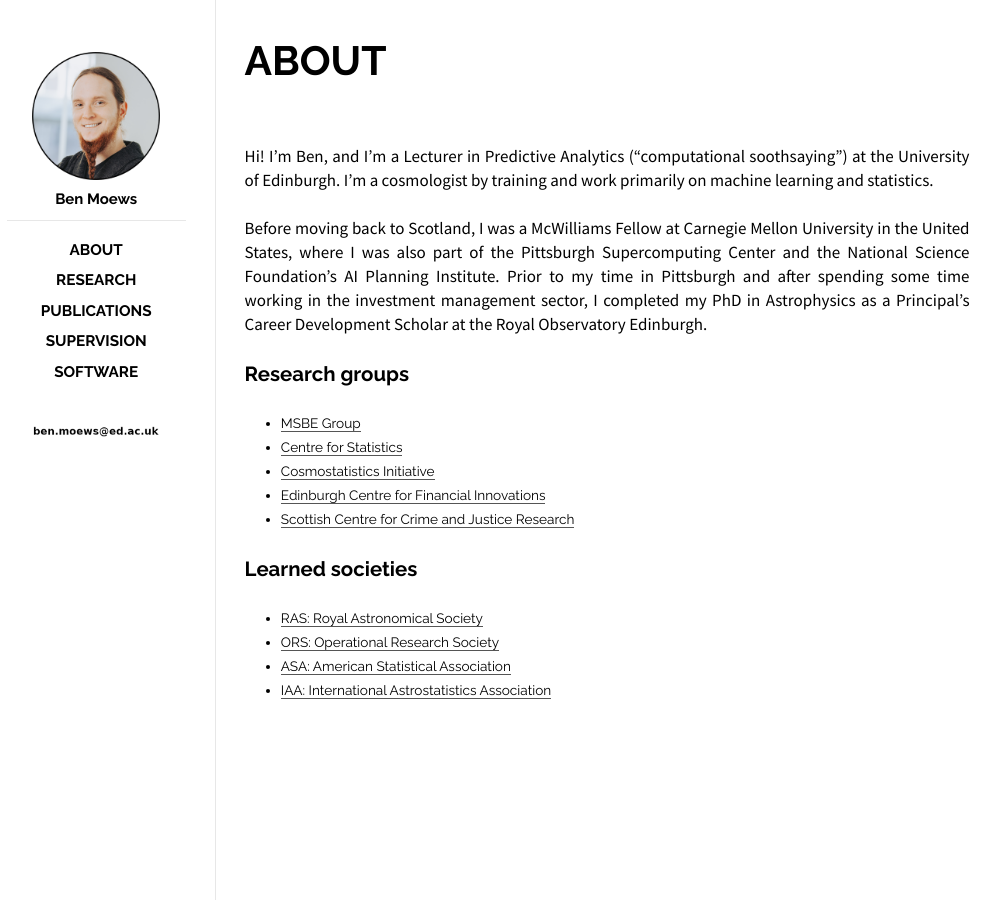
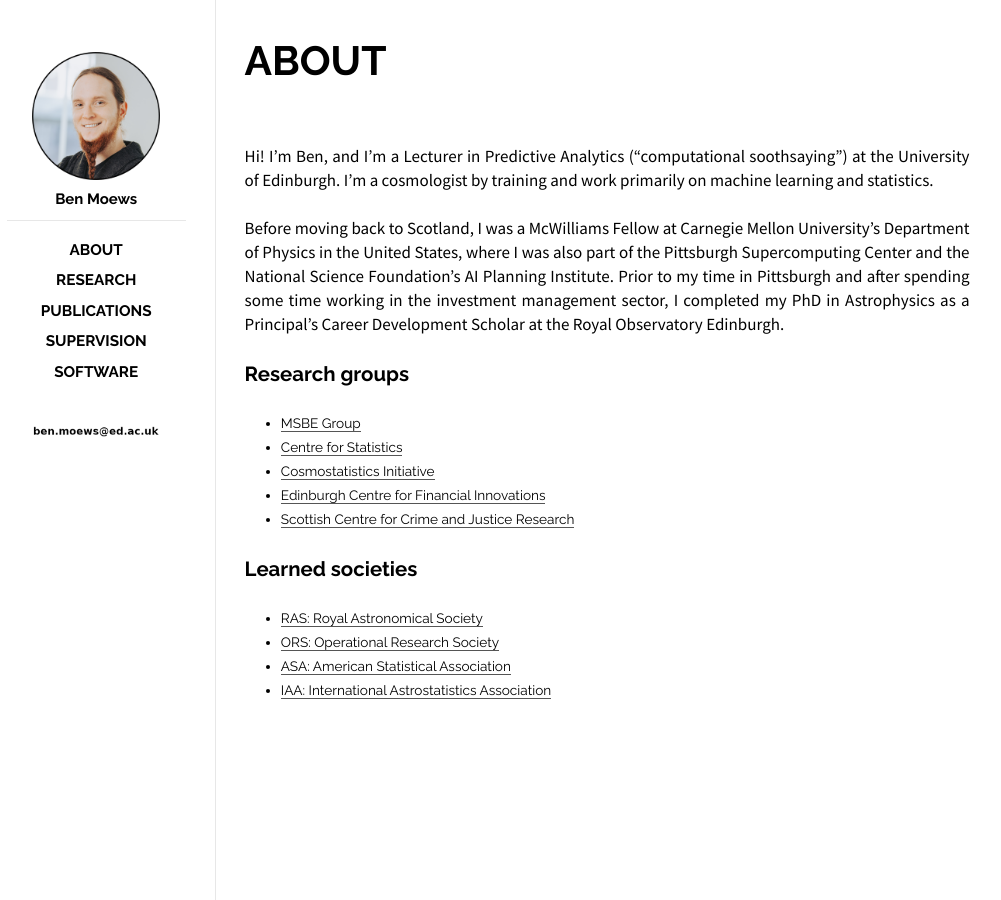
Before and after one commit to moews/moews.github.io, a Jekyll site: the page built from _posts/2017-03-27-about.md, in a window 1280 px wide. Shown: the whole page, without its empty margins (143-1144 px from the left). Built offline with Jekyll 4.4.1, drawn with Linux system fonts in a browser that asks for light colours.

Commit message:
Update 2017-03-27-about.md

```diff
--- a/_posts/2017-03-27-about.md
+++ b/_posts/2017-03-27-about.md
@@ -10,7 +10,7 @@
 
 Hi! I’m Ben, and I’m a Lecturer in Predictive Analytics (“computational soothsaying”) at the University of Edinburgh. I’m a cosmologist by training and work primarily on machine learning and statistics.
 
-Before moving back to Scotland, I was a McWilliams Fellow at Carnegie Mellon University in the United States, where I was also part of the Pittsburgh Supercomputing Center and the National Science Foundation’s AI Planning Institute. Prior to my time in Pittsburgh and after spending some time working in the investment management sector, I completed my PhD in Astrophysics as a Principal’s Career Development Scholar at the Royal Observatory Edinburgh.
+Before moving back to Scotland, I was a McWilliams Fellow at Carnegie Mellon University's Department of Physics in the United States, where I was also part of the Pittsburgh Supercomputing Center and the National Science Foundation’s AI Planning Institute. Prior to my time in Pittsburgh and after spending some time working in the investment management sector, I completed my PhD in Astrophysics as a Principal’s Career Development Scholar at the Royal Observatory Edinburgh.
 
 ## Research groups
 
```
